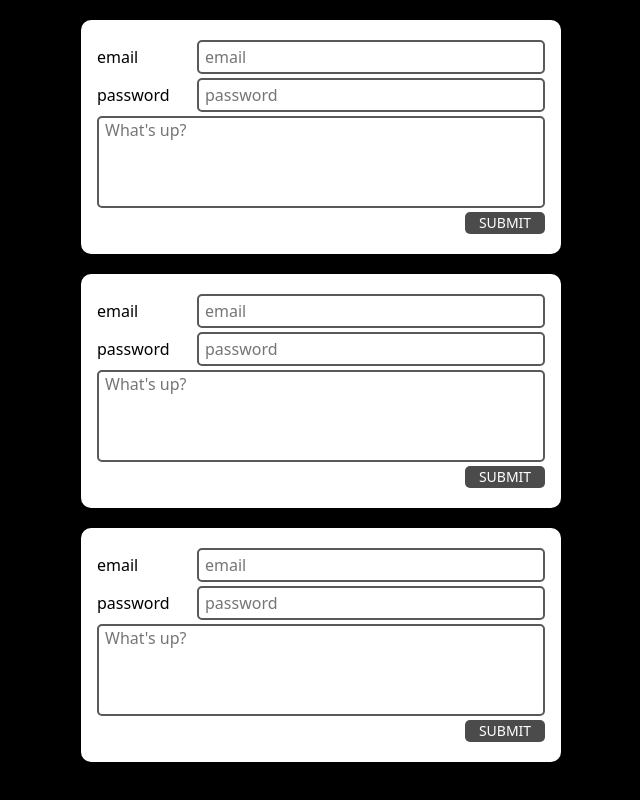
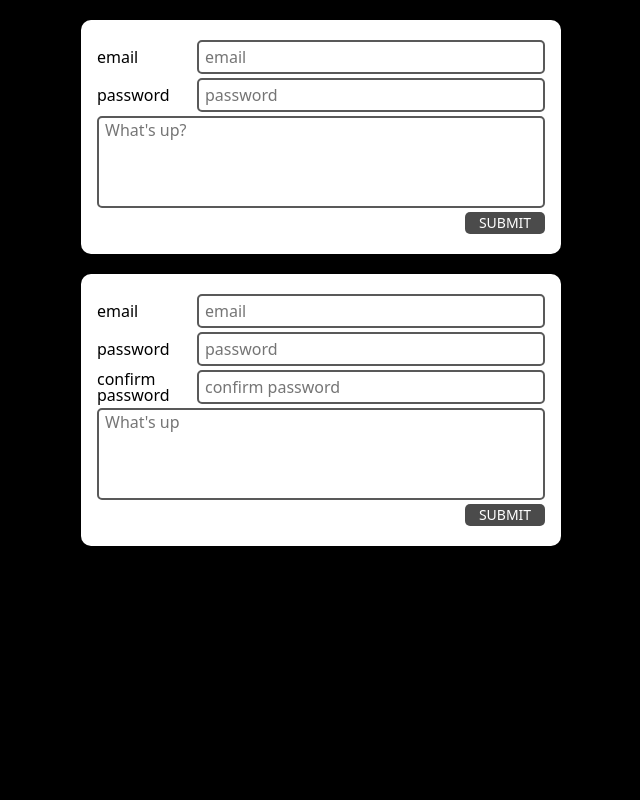
Before and after one commit to WilleLee/practices_loa, a React (Vite) app: page / in a window 1280 px wide. Shown: the whole page, without its empty margins (319-959 px from the left). Built offline with nearby package versions, Linux system fonts and the light colour scheme.

Commit message:
component

```diff
--- a/package.json
+++ b/package.json
@@ -10,12 +10,14 @@
     "preview": "vite preview"
   },
   "dependencies": {
+    "@hookform/resolvers": "^3.3.2",
     "@types/styled-components": "^5.1.28",
     "react": "^18.2.0",
     "react-dom": "^18.2.0",
     "react-hook-form": "^7.47.0",
     "styled-components": "^6.0.9",
-    "styled-reset": "^4.5.1"
+    "styled-reset": "^4.5.1",
+    "yup": "^1.3.2"
   },
   "devDependencies": {
     "@types/react": "^18.2.15",
--- a/src/App.tsx
+++ b/src/App.tsx
@@ -2,7 +2,6 @@ import { createGlobalStyle } from "styled-components";
 import reset from "styled-reset";
 import Form from "./components/Form";
 import Testform from "./components/Form_study";
-import Testform2 from "./components/Form_study2";
 
 const GlobalStyles = createGlobalStyle`
   ${reset};
@@ -26,7 +25,6 @@ function App() {
       <GlobalStyles />
       <Form />
       <Testform />
-      <Testform2 />
     </>
   );
 }
--- /dev/null
+++ b/src/components/Form_Input.tsx
@@ -0,0 +1,56 @@
+import styled from "styled-components";
+import { Path, UseFormRegister } from "react-hook-form";
+
+interface FormValue {
+  email: string;
+  password: string;
+  confirmPassword: string;
+  text: string;
+  name: string;
+}
+
+interface TypeProps {
+  text: string;
+  name: Path<FormValue>;
+  inputType?: string;
+  register: UseFormRegister<FormValue>;
+  errorMsg?: string;
+}
+
+const InputForm = ({
+  text,
+  name,
+  register,
+  errorMsg,
+  inputType,
+}: TypeProps) => {
+  return (
+    <>
+      <InputWrapper>
+        <label>{text}</label>
+        <Input type={inputType} placeholder={text} {...register(name)} />
+        {errorMsg && (
+          <span style={{ color: "red", width: "500px" }}>{errorMsg}</span>
+        )}
+      </InputWrapper>
+    </>
+  );
+};
+
+export default InputForm;
+
+const InputWrapper = styled.div`
+  width: 100%;
+  display: grid;
+  grid-template-columns: 100px 1fr;
+  align-items: center;
+`;
+const Input = styled.input`
+  padding: 4px 6px;
+  border: 2px solid #595959;
+  border-radius: 5px;
+  caret-color: orange;
+  &:focus {
+    border-color: orange;
+  }
+`;
--- a/src/components/Form_study.tsx
+++ b/src/components/Form_study.tsx
@@ -1,18 +1,47 @@
 import { useForm, SubmitHandler } from "react-hook-form";
 import styled from "styled-components";
+import * as yup from "yup";
+import { yupResolver } from "@hookform/resolvers/yup";
+import InputForm from "./Form_Input";
+import TextareaForm from "./Form_textarea";
 
 interface FormValue {
   email: string;
   password: string;
+  confirmPassword: string;
   text: string;
+  name?: string;
 }
 
+// 유효성 검사를 위해 yup 사용
 const Testform = () => {
+  const schema = yup.object().shape({
+    email: yup
+      .string()
+      .required("email을 입력하세요.")
+      .email("email의 형식이 맞지 않습니다."),
+    password: yup
+      .string()
+      .required("password를 입력하세요.")
+      .min(8, "8글자 이상의 password를 입력하세요.")
+      .max(16, "16글자 이하의 password를 입력하세요."),
+    confirmPassword: yup
+      .string()
+      .required("password를 동일하게 입력하세요")
+      .oneOf([yup.ref("password")], "비밀번호가 일치하지 않습니다."),
+    text: yup.string().required().max(180, "글자가 180자를 초과하였습니다."),
+    name: yup.string(),
+  });
+
   const {
     register,
     handleSubmit,
     formState: { errors },
-  } = useForm<FormValue>();
+  } = useForm<FormValue>({
+    mode: "onChange",
+    reValidateMode: "onChange",
+    resolver: yupResolver(schema),
+  });
 
   const onSubmitHandler: SubmitHandler<FormValue> = (data) => {
     console.log(data);
@@ -24,43 +53,35 @@ const Testform = () => {
   return (
     <>
       <Wrapper onSubmit={handleSubmit(onSubmitHandler)}>
-        <InputWrapper>
-          <label>email</label>
-          <Input
-            type="email"
-            placeholder="email"
-            {...register("email", {
-              required: "email을 입력하세요",
-              pattern: /^\S+@\S+$/i,
-            })}
-          />
-          {errors.email?.message}
-        </InputWrapper>
+        <InputForm
+          text={"email"}
+          name={"email"}
+          inputType={"email"}
+          errorMsg={errors.email?.message}
+          register={register}
+        />
 
-        <InputWrapper>
-          <label>password</label>
-          <Input
-            type="password"
-            placeholder="password"
-            {...register("password", {
-              required: "password를 입력하세요",
-              minLength: { message: "8글자 이상 입력하세요", value: 8 },
-            })}
-          />
-          {errors.password?.message}
-        </InputWrapper>
+        <InputForm
+          text={"password"}
+          name={"password"}
+          inputType={"password"}
+          errorMsg={errors.password?.message}
+          register={register}
+        />
+        <InputForm
+          text={"confirm password"}
+          name={"confirmPassword"}
+          inputType={"password"}
+          errorMsg={errors.confirmPassword?.message}
+          register={register}
+        />
 
-        <Textarea
-          placeholder="What's up?"
-          rows={5}
-          {...register("text", {
-            maxLength: {
-              message: "글자가 180자를 초과하였습니다.",
-              value: 180,
-            },
-          })}
+        <TextareaForm
+          name={"text"}
+          errorMsg={errors.text?.message}
+          register={register}
         />
-        {errors.text?.message}
+
         <SubmitWrapper>
           <Submit type="submit" value={"SUBMIT"} />
         </SubmitWrapper>
@@ -82,30 +103,7 @@ const Wrapper = styled.form`
   flex-direction: column;
   gap: 4px;
 `;
-const InputWrapper = styled.div`
-  width: 100%;
-  display: grid;
-  grid-template-columns: 100px 1fr;
-  align-items: center;
-`;
-const Input = styled.input`
-  padding: 4px 6px;
-  border: 2px solid #595959;
-  border-radius: 5px;
-  caret-color: orange;
-  &:focus {
-    border-color: orange;
-  }
-`;
-const Textarea = styled.textarea`
-  padding: 4px 6px;
-  border: 2px solid #595959;
-  border-radius: 5px;
-  caret-color: orange;
-  &:focus {
-    border-color: orange;
-  }
-`;
+
 const SubmitWrapper = styled.div`
   width: 100%;
   display: flex;
--- /dev/null
+++ b/src/components/Form_textarea.tsx
@@ -0,0 +1,39 @@
+import styled from "styled-components";
+import { Path, UseFormRegister } from "react-hook-form";
+
+interface FormValue {
+  email: string;
+  password: string;
+  confirmPassword: string;
+  text: string;
+  name: string;
+}
+
+interface TypeProps {
+  text: string;
+  name: Path<FormValue>;
+  inputType?: string;
+  register: UseFormRegister<FormValue>;
+  errorMsg?: string;
+}
+
+const TextareaForm = ({ name, register, errorMsg }: TypeProps) => {
+  return (
+    <>
+      <Textarea placeholder="What's up" rows={5} {...register(name)} />
+      {errorMsg && <span style={{ color: "red" }}>{errorMsg}</span>}
+    </>
+  );
+};
+
+export default TextareaForm;
+
+const Textarea = styled.textarea`
+  padding: 4px 6px;
+  border: 2px solid #595959;
+  border-radius: 5px;
+  caret-color: orange;
+  &:focus {
+    border-color: orange;
+  }
+`;
```
Also changed, not shown: 1 other file (tests, documents, lock files or other folders).
